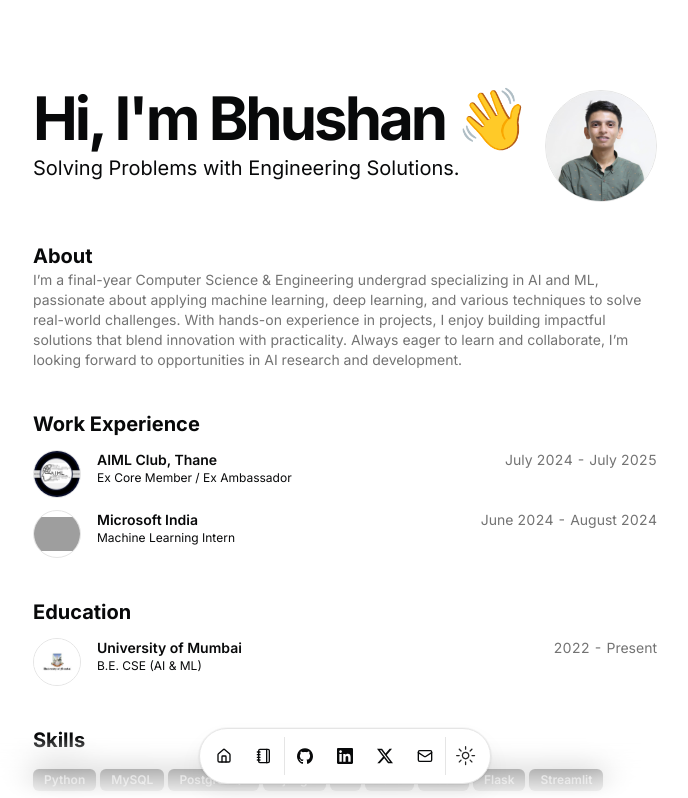
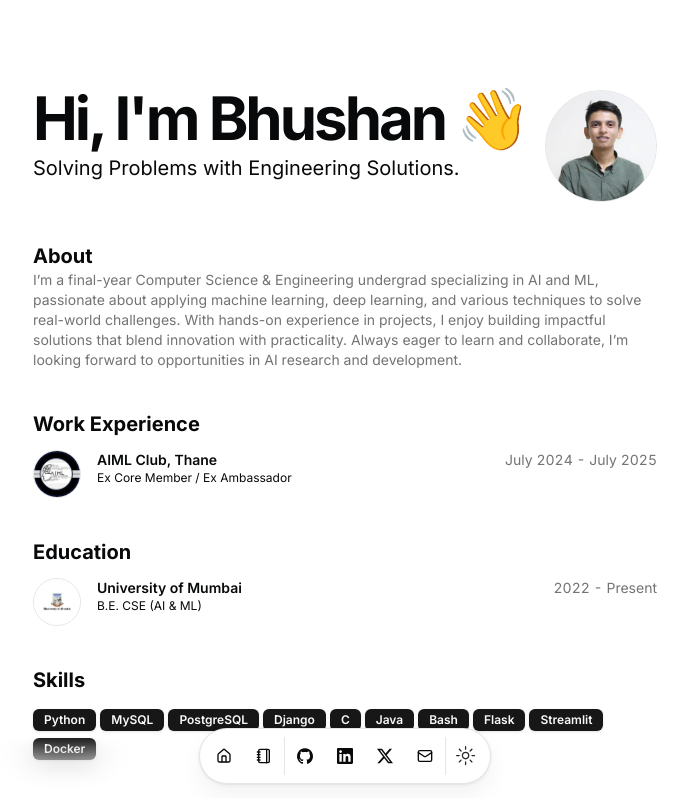
Before and after one commit to bhushankhopkarr/bhushankhopkarr.github.io, a Next.js app: page / in a window 1280 px wide. Shown: the top 798 px of the page, without its empty margins (295-983 px from the left). Built offline with nearby package versions, Linux system fonts and the light colour scheme; grey boxes are pictures that could not be loaded.

Commit message:
Update resume.tsx

```diff
--- a/src/data/resume.tsx
+++ b/src/data/resume.tsx
@@ -76,20 +76,6 @@ export const DATA = {
       description:
         "- Mentoring members and teaching learners in Artificial Intelligence and Machine Learning. Conducting workshops and certifications to help students learn and grow.\n" +
         "- Oversaw executive leadership, knowledge training, and public relations with media. Teaching and mentoring learners in the field of AI and ML. Conducting workshops to help students learn and grow.\n"
-    },
-    {
-      company: "Microsoft India",
-      href: "https://www.microsoft.com/en-in",
-      badges: [],
-      location: "On-Site",
-      title: "Machine Learning Intern",
-      logoUrl: "/microsoft.png",
-      start: "June 2024",
-      end: "August 2024",
-      description:
-        "- Analyze petabytes of log or feature data, extract insights, and visualize trends to drive feature enhancements. \n" +
-        "- Innovate and contribute feature requirements; collaborate with product teams to design next-gen AI features.\n" +
-        "- Adapt standard ML algorithms to modern parallel and distributed environments (e.g. Hadoop, Azure, big‑data platforms).\n"
     },
   ],
   education: [
```
